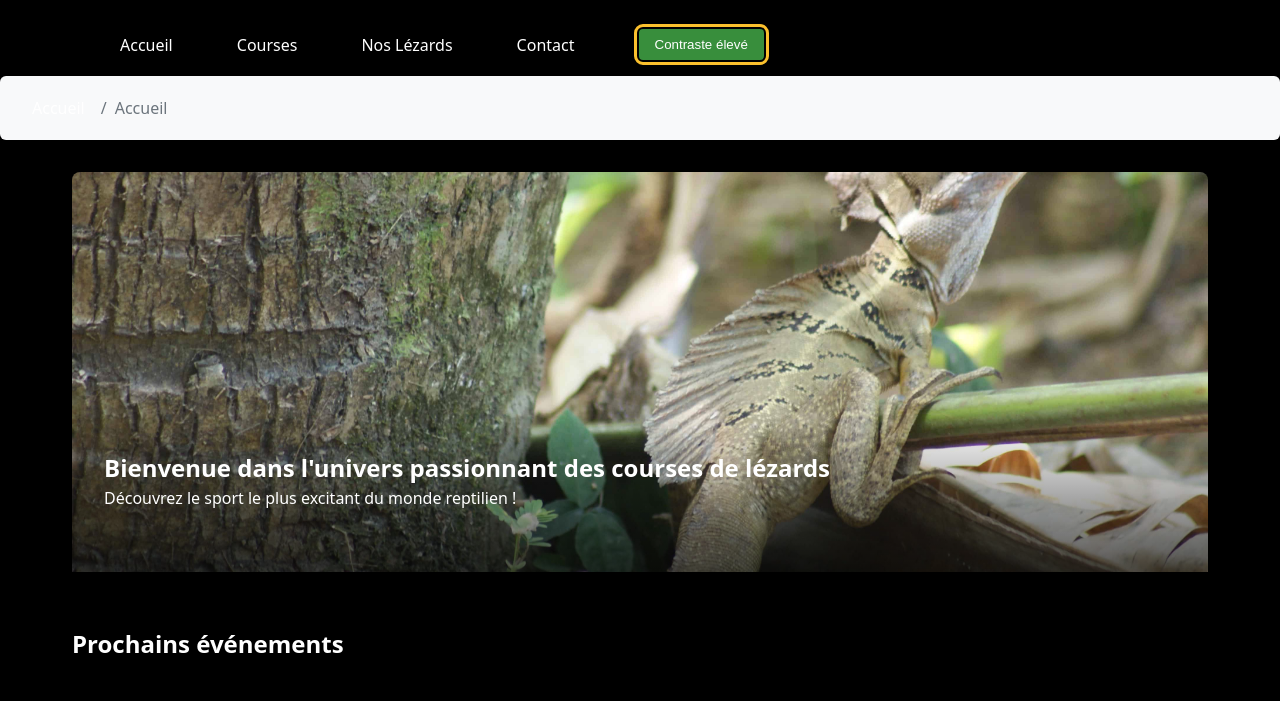
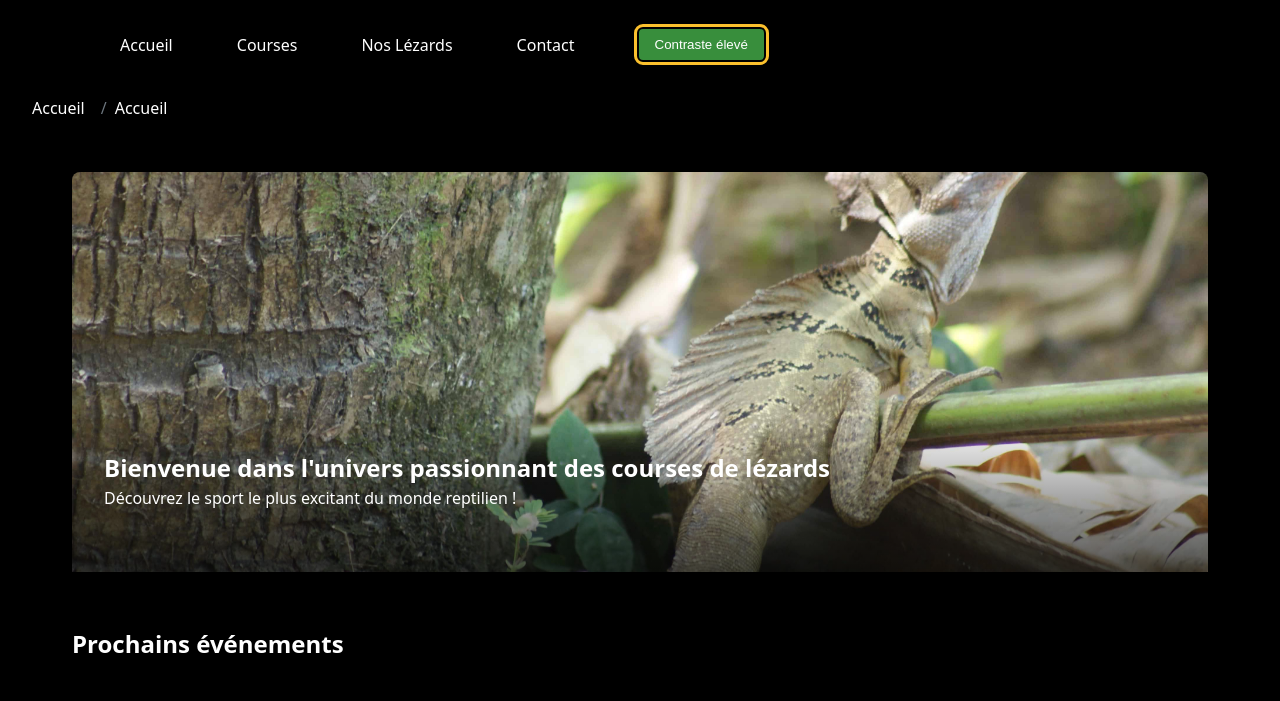
Before and after one commit to Russell-Sedj/lizard_race_accessibility_web, a plain HTML site: page index.html in a window 1280 px wide. Both pictures are taken after a click on the button "Contraste élevé". Shown: the part 99-800 px from the top of the page. Drawn offline with Linux system fonts and the light colour scheme.

Commit message:
Ajout de styles pour la navigation par fil d'Ariane en mode contraste élevé

```diff
--- a/style.css
+++ b/style.css
@@ -454,6 +454,19 @@ legend {
   border: 2px solid var(--high-contrast-text) !important;
 }
 
+.high-contrast .breadcrumb {
+  background-color: var(--high-contrast-background) !important;
+  color: var(--high-contrast-text) !important;
+}
+
+.high-contrast .breadcrumb-item a {
+  color: var(--high-contrast-text) !important;
+}
+
+.high-contrast .breadcrumb-item.active {
+  color: var(--high-contrast-text) !important;
+}
+
 .contrast-toggle-btn {
   background-color: var(--primary-color);
   color: white;
```
